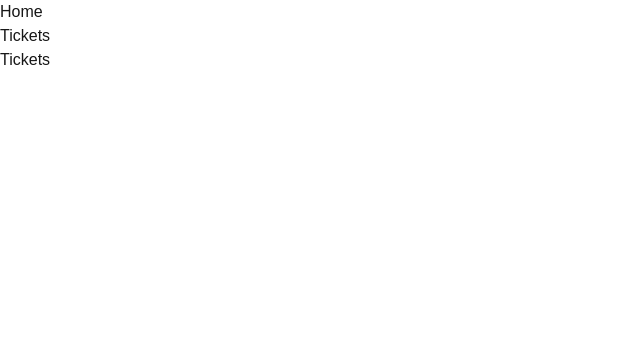
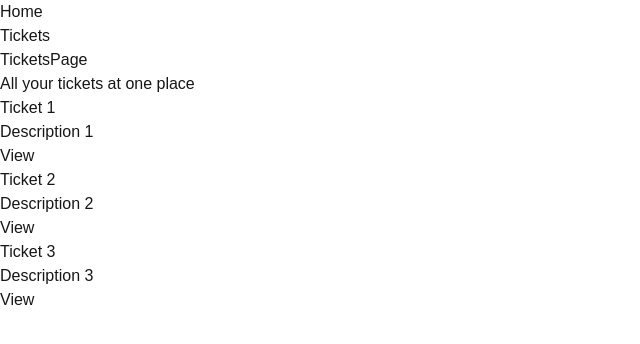
Before and after one commit to yearth/the-road-to-next-app, a Next.js app: page /tickets in a window 1280 px wide. Shown: the top 344 px of the page, without its empty margins (0-640 px from the left). Built offline with nearby package versions, Linux system fonts and the light colour scheme.

Commit message:
implement tickets page

```diff
--- a/src/app/tickets/page.tsx
+++ b/src/app/tickets/page.tsx
@@ -1,3 +1,39 @@
+import { initialTickets } from "@/mockData";
+import { ticket as ticketPath } from "@/paths";
+import Link from "next/link";
+
 export default function Tickets() {
-  return <div>Tickets</div>;
+  return (
+    <div className="flex-1 flex flex-col gap-y-8 sm:gap-y-12">
+      <div>
+        <h2
+          tabIndex={0}
+          className="text-2xl sm:text-3xl font-bold tracking-tight"
+        >
+          TicketsPage
+        </h2>
+        <p className="text-xs sm:text-sm text-muted-foreground">
+          All your tickets at one place
+        </p>
+      </div>
+
+      <div className="flex-1 flex flex-col items-center gap-y-4">
+        {initialTickets.map((ticket) => (
+          <div
+            key={ticket.id}
+            className="w-full max-w-[420px] p-4 border border-slate-100 rounded"
+          >
+            <h3 className="text-lg truncate">{ticket.title}</h3>
+            <p className="text-sm truncate">{ticket.description}</p>
+            <Link
+              href={ticketPath(String(ticket.id))}
+              className="text-sm underline"
+            >
+              View
+            </Link>
+          </div>
+        ))}
+      </div>
+    </div>
+  );
 }
--- a/src/paths.ts
+++ b/src/paths.ts
@@ -1,3 +1,4 @@
 export const home = () => `/`;
 
 export const tickets = () => `/tickets`;
+export const ticket = (id: string) => `/tickets/${id}`;
```
